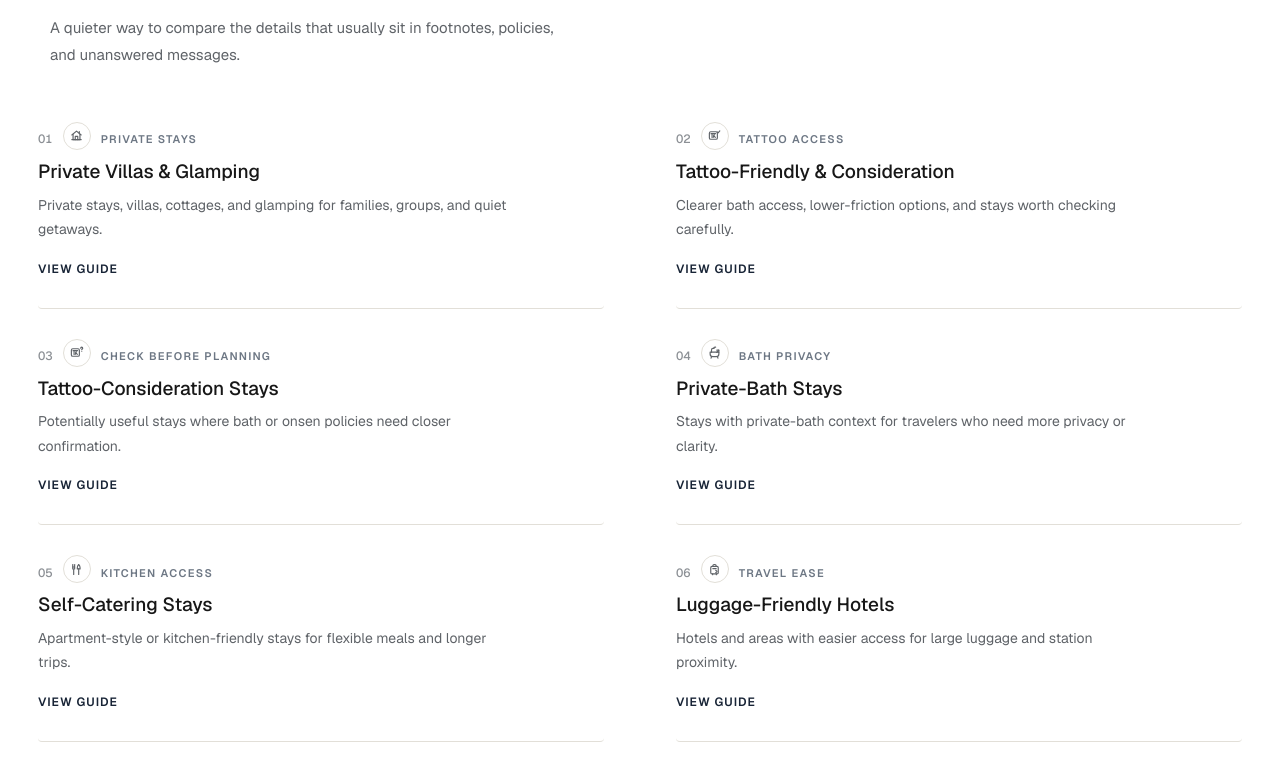
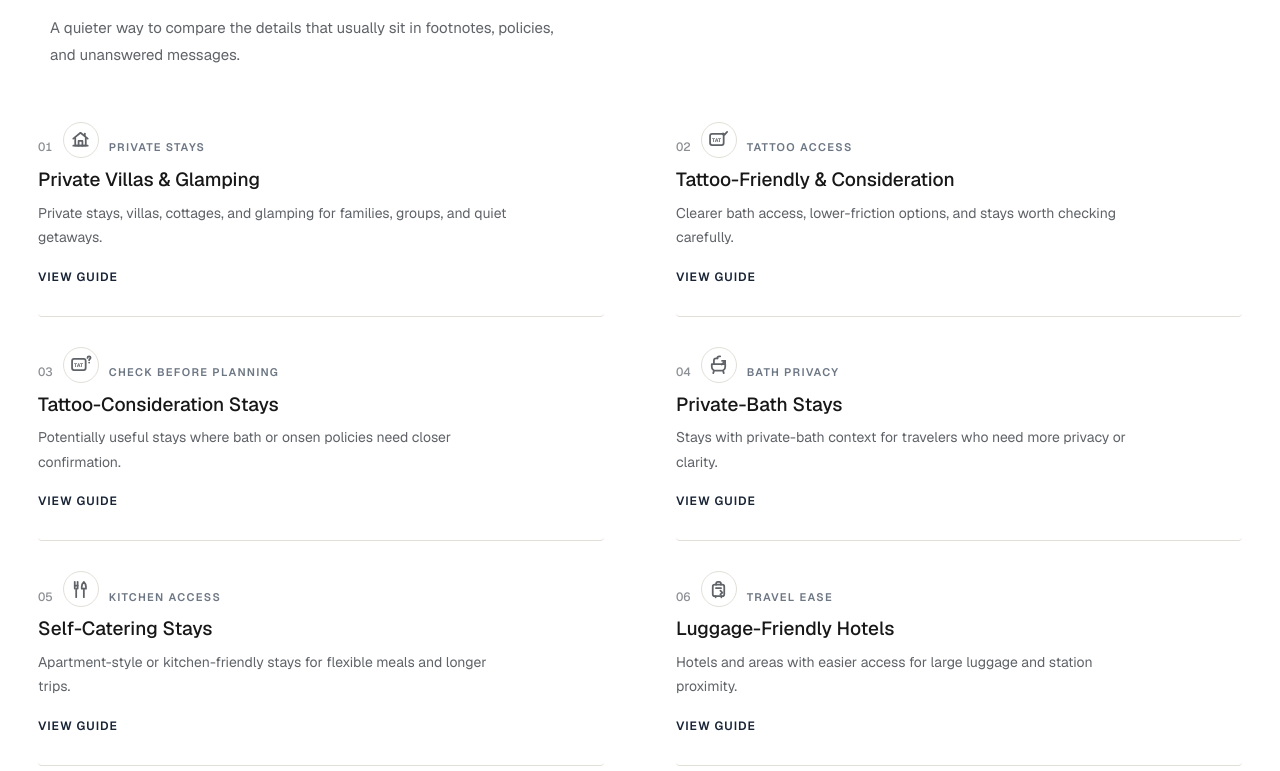
Before and after one commit to AMATSUGI-120/bespokestayjapan-mvp, a Next.js app: page / in a window 1280 px wide. Shown: the part 950-1721 px from the top of the page. Built offline with nearby package versions, Linux system fonts and the light colour scheme; no server answers; the database is empty.

Commit message:
fix: make condition icons more legible

```diff
--- a/components/ConditionBrowser.tsx
+++ b/components/ConditionBrowser.tsx
@@ -205,8 +205,8 @@ export function ConditionBrowser({ className }: ConditionBrowserProps) {
                 <span style={entryNumStyle}>
                   {String(i + 1).padStart(2, '0')}
                 </span>
-                <span className="inline-flex h-7 w-7 items-center justify-center rounded-full border border-[var(--bsj-border)] text-[var(--bsj-text-muted)] transition-colors group-hover:border-[var(--bsj-border-strong)] group-hover:text-[var(--bsj-text)]">
-                  <ConditionIcon name={condition.id} width={15} height={15} />
+                <span className="inline-flex h-9 w-9 items-center justify-center rounded-full border border-[var(--bsj-border)] text-[var(--bsj-text-muted)] transition-colors group-hover:border-[var(--bsj-border-strong)] group-hover:text-[var(--bsj-text)]">
+                  <ConditionIcon name={condition.id} width={23} height={23} />
                 </span>
                 <span style={entryLabelStyle}>{condition.label}</span>
               </div>
--- a/components/ConditionIcon.tsx
+++ b/components/ConditionIcon.tsx
@@ -95,23 +95,37 @@ export function ConditionIcon({
       {title ? <title>{title}</title> : null}
       {iconName === 'tattoo-friendly' ? (
         <>
-          <rect x="3.8" y="6" width="12.8" height="12" rx="2.2" />
-          <path d="M6.4 9h7.4" />
-          <path d="M8.1 9v6" />
-          <path d="M11.9 9 10 15" />
-          <path d="m10.9 12.4 2.4 2.6" />
-          <path d="m16.2 6.2 1.5 1.5 2.8-3.1" />
+          <rect x="3.2" y="6.2" width="14.2" height="11.6" rx="2.1" />
+          <text
+            x="5.2"
+            y="14.4"
+            fill="currentColor"
+            stroke="none"
+            fontSize="5.4"
+            fontWeight="700"
+            letterSpacing=".15"
+          >
+            TAT
+          </text>
+          <path d="m16.7 5.6 1.5 1.5 2.8-3.1" />
         </>
       ) : null}
       {iconName === 'tattoo-consideration' ? (
         <>
-          <rect x="3.8" y="6" width="12.8" height="12" rx="2.2" />
-          <path d="M6.4 9h7.4" />
-          <path d="M8.1 9v6" />
-          <path d="M11.9 9 10 15" />
-          <path d="m10.9 12.4 2.4 2.6" />
-          <path d="M18.7 5.1c0-.9.7-1.6 1.6-1.6s1.6.6 1.6 1.5c0 1.3-1.5 1.3-1.5 2.5" />
-          <path d="M20.4 10h.01" />
+          <rect x="3.2" y="6.2" width="14.2" height="11.6" rx="2.1" />
+          <text
+            x="5.2"
+            y="14.4"
+            fill="currentColor"
+            stroke="none"
+            fontSize="5.4"
+            fontWeight="700"
+            letterSpacing=".15"
+          >
+            TAT
+          </text>
+          <path d="M19.3 5.1c0-.9.7-1.6 1.6-1.6s1.6.6 1.6 1.5c0 1.3-1.5 1.3-1.5 2.5" />
+          <path d="M21 10h.01" />
         </>
       ) : null}
       {iconName === 'private-bath' ? (
@@ -172,10 +186,13 @@ export function ConditionIcon({
       ) : null}
       {iconName === 'food-friendly' ? (
         <>
-          <circle cx="10.2" cy="12.7" r="5.2" />
-          <circle cx="10.2" cy="12.7" r="2.2" />
-          <path d="M18.2 5.2c-3.1.4-5.2 2.5-5.2 5.3 3 .3 5.6-1.9 6.1-5.1l-.9-.2Z" />
-          <path d="M13.2 10.1c1.4.6 3.2 2.1 4.1 4" />
+          <path d="M6.5 4.2v7.2" />
+          <path d="M9.5 4.2v7.2" />
+          <path d="M6.5 7.8h3" />
+          <path d="M8 11.4v8.4" />
+          <path d="M16.6 4.2v15.6" />
+          <path d="M14.2 4.6c0 3.3.7 5.3 2.4 6" />
+          <path d="M18.9 4.6c0 3.3-.7 5.3-2.3 6" />
         </>
       ) : null}
       {iconName === 'access-friendly' ? (
--- a/components/ConditionTag.tsx
+++ b/components/ConditionTag.tsx
@@ -77,7 +77,7 @@ export function ConditionTag({
           .join(' ')}
         style={linkStyle}
       >
-        <ConditionIcon name={label} width={14} height={14} aria-hidden="true" />
+        <ConditionIcon name={label} width={16} height={16} aria-hidden="true" />
         {label}
       </Link>
     );
@@ -85,7 +85,7 @@ export function ConditionTag({
 
   return (
     <span className={className} style={style}>
-      <ConditionIcon name={label} width={14} height={14} aria-hidden="true" />
+      <ConditionIcon name={label} width={16} height={16} aria-hidden="true" />
       {label}
     </span>
   );
--- a/components/PropertyCard.tsx
+++ b/components/PropertyCard.tsx
@@ -142,9 +142,9 @@ const conditionIconStyle: CSSProperties = {
   borderRadius: '999px',
   color: 'var(--bsj-text-muted)',
   display: 'inline-flex',
-  height: '36px',
+  height: '44px',
   justifyContent: 'center',
-  width: '36px',
+  width: '44px',
 };
 
 const referenceStyle: CSSProperties = {
@@ -200,7 +200,7 @@ export function PropertyCard({
           <div className="mt-5 flex flex-wrap gap-1.5" aria-hidden="true">
             {iconTags.map((tag, index) => (
               <span key={`${tag.label}-${index}`} style={conditionIconStyle}>
-                <ConditionIcon name={tag.label} width={20} height={20} />
+                <ConditionIcon name={tag.label} width={26} height={26} />
               </span>
             ))}
           </div>
```
